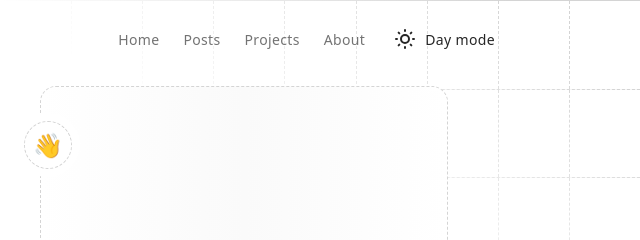
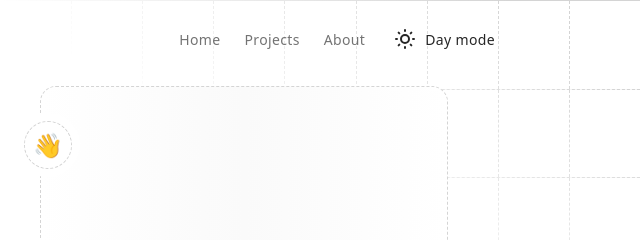
Before and after one commit to isaacjuwon/isaacjuwon.github.io, a plain HTML site: page index.html in a window 1280 px wide. Shown: the top 240 px of the page, 640-1280 px from the left. Drawn offline with nearby package versions, Linux system fonts and the light colour scheme.

Commit message:
Update index.html

```diff
--- a/index.html
+++ b/index.html
@@ -194,7 +194,6 @@
 
                     <a href="/" class="relative flex items-center justify-center w-full px-3 py-2 font-medium tracking-wide text-center duration-200 ease-out sm:py-0 sm:mb-0 md:w-auto hover:text-neutral-900 dark:hover:text-white">Home</a>
 
-                    <a href="/posts" class="relative flex items-center justify-center w-full px-3 py-2 font-medium tracking-wide text-center duration-200 ease-out sm:py-0 sm:mb-0 md:w-auto hover:text-neutral-900 dark:hover:text-white">Posts</a>
 
                     <a href="/projects" class="relative flex items-center justify-center w-full px-3 py-2 font-medium tracking-wide text-center duration-200 ease-out sm:py-0 sm:mb-0 md:w-auto hover:text-neutral-900 dark:hover:text-white">Projects</a>
 
```
